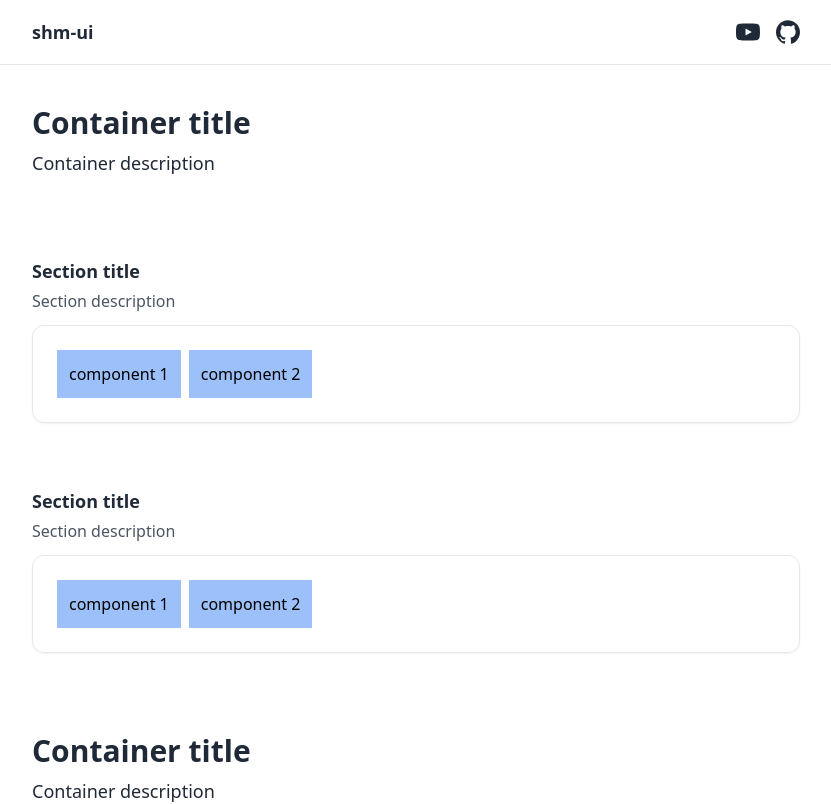
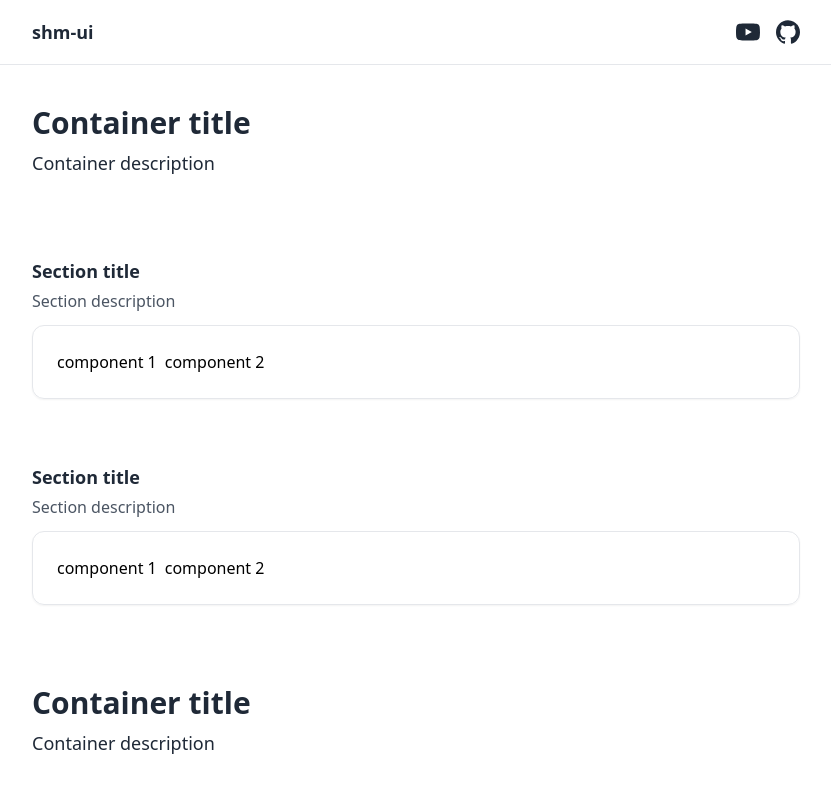
Before and after one commit to IvanOrsh/shm-ui, a React (Vite) app: page / in a window 1280 px wide. Shown: the top 804 px of the page, without its empty margins (224-1055 px from the left). Built offline with nearby package versions, Linux system fonts and the light colour scheme.

Commit message:
refactor: simplify

```diff
--- a/src/components/site/Section.tsx
+++ b/src/components/site/Section.tsx
@@ -1,4 +1,4 @@
-import { Children, PropsWithChildren } from "react";
+import { PropsWithChildren } from "react";
 
 type SectionProps = {
   title: string;
@@ -23,13 +23,7 @@ export default function Section(props: PropsWithChildren<SectionProps>) {
           <div className="flex flex-col rounded-xl border p-6 shadow-sm">
             <div className="flex flex-wrap gap-2">
               {/* The preview stuff aka the child component hat get yeeted here */}
-              {Children.map(children, (child, index) => {
-                return (
-                  <div className="bg-blue-500/50 p-3" key={index}>
-                    {child}
-                  </div>
-                );
-              })}
+              {children}
             </div>
           </div>
         </div>
```
